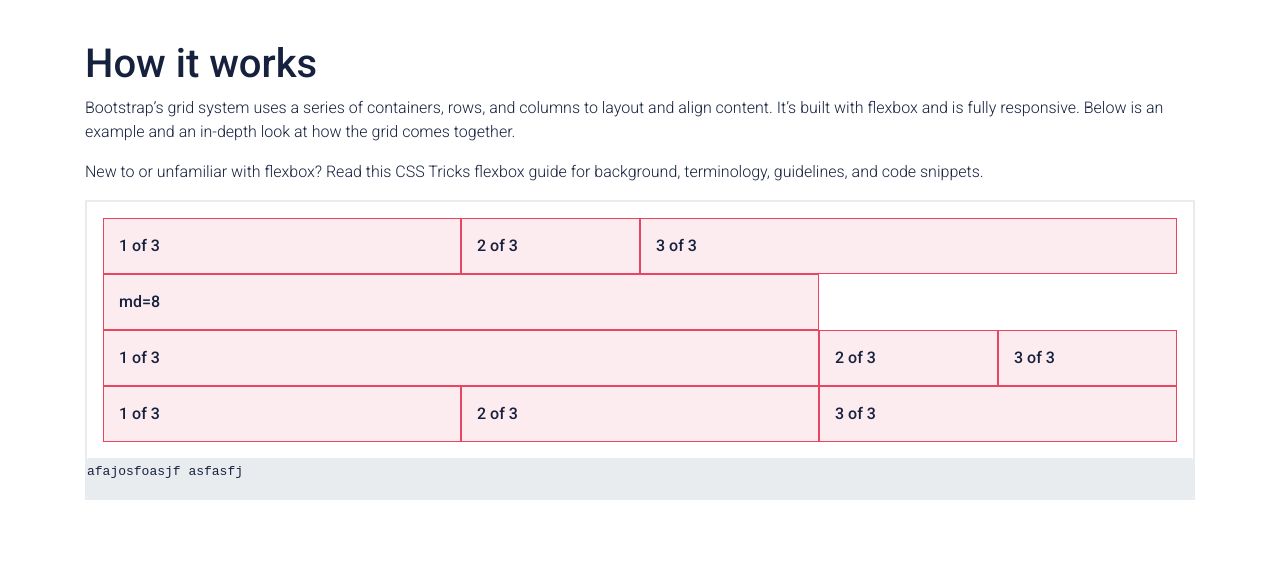
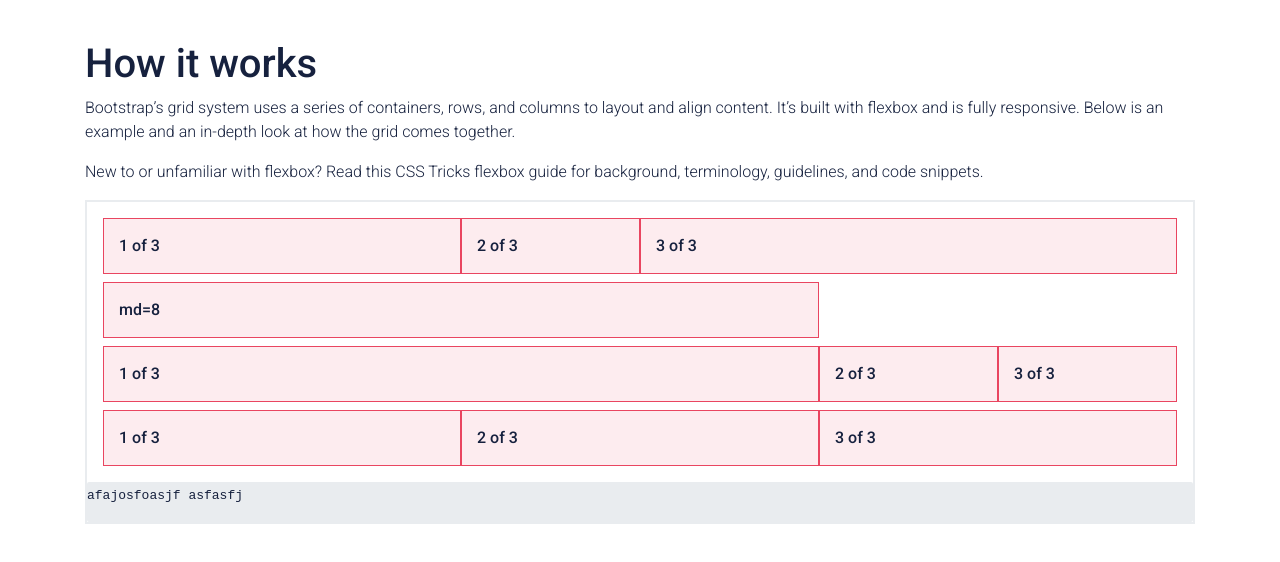
Before and after one commit to axelra-ag/lucky-react-starter, a React (Create React App) app: page /documentation in a window 1280 px wide. Shown: the top 562 px of the page. Built offline with nearby package versions, Linux system fonts and the light colour scheme.

Commit message:
Update HowItWorks.tsx

```diff
--- a/src/components/docs/sections/HowItWorks.tsx
+++ b/src/components/docs/sections/HowItWorks.tsx
@@ -4,7 +4,7 @@ import {Flex} from "../../../UI/layout/grid/Flex";
 import {Container} from "../../../UI/layout/grid/Container";
 import {Row} from "../../../UI/layout/grid/Row";
 import {Col} from "../../../UI/layout/grid/Col";
-import {__COLORS, GUTTER, SPACING} from "../../../UI/theme/Theme";
+import {__COLORS, GUTTER} from "../../../UI/theme/Theme";
 import {getAlphaColor} from "../../../helpers/get-alpha-color";
 import {Spacer} from "../../../UI/layout/spacer/Spacer";
 import {
@@ -44,11 +44,13 @@ export const HowItWorks = () => {
               <Column sm={6}>3 of 3</Column>
             </Row>
           </Container>
+          <Spacer x1 />
           <Container>
             <Row>
               <Column md={8}>md=8</Column>
             </Row>
           </Container>
+          <Spacer x1 />
           <Container>
             <Row>
               <Column md={8}>1 of 3</Column>
@@ -56,6 +58,7 @@ export const HowItWorks = () => {
               <Column>3 of 3</Column>
             </Row>
           </Container>
+          <Spacer x1 />
           <Container>
             <Row>
               <Column>1 of 3</Column>
```
